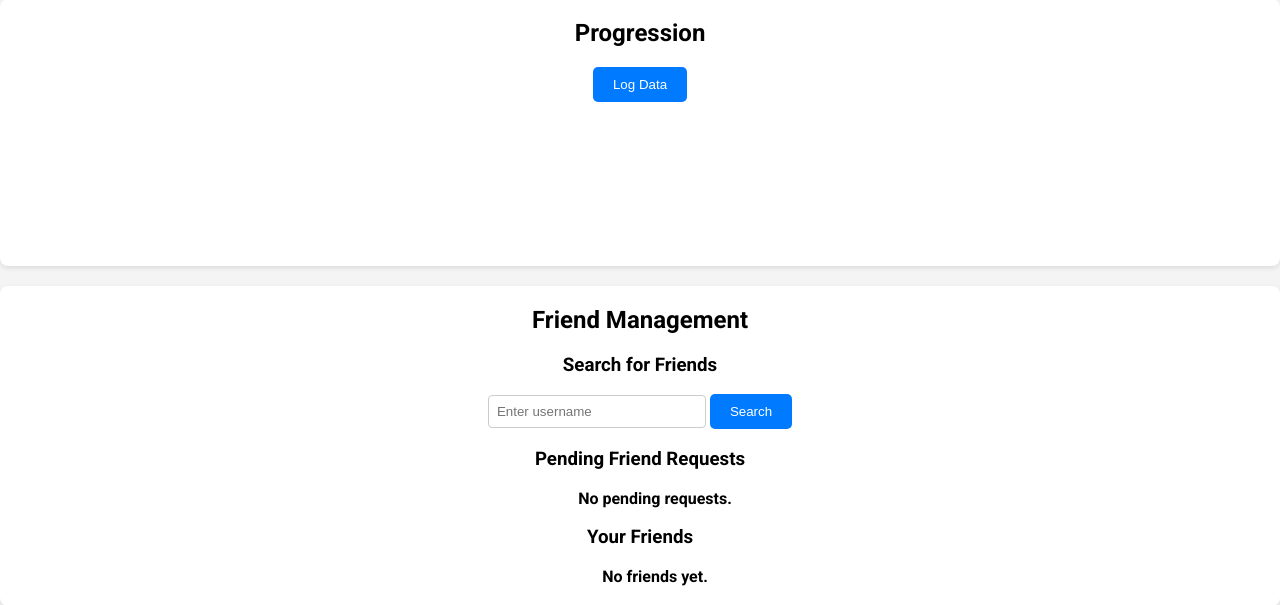
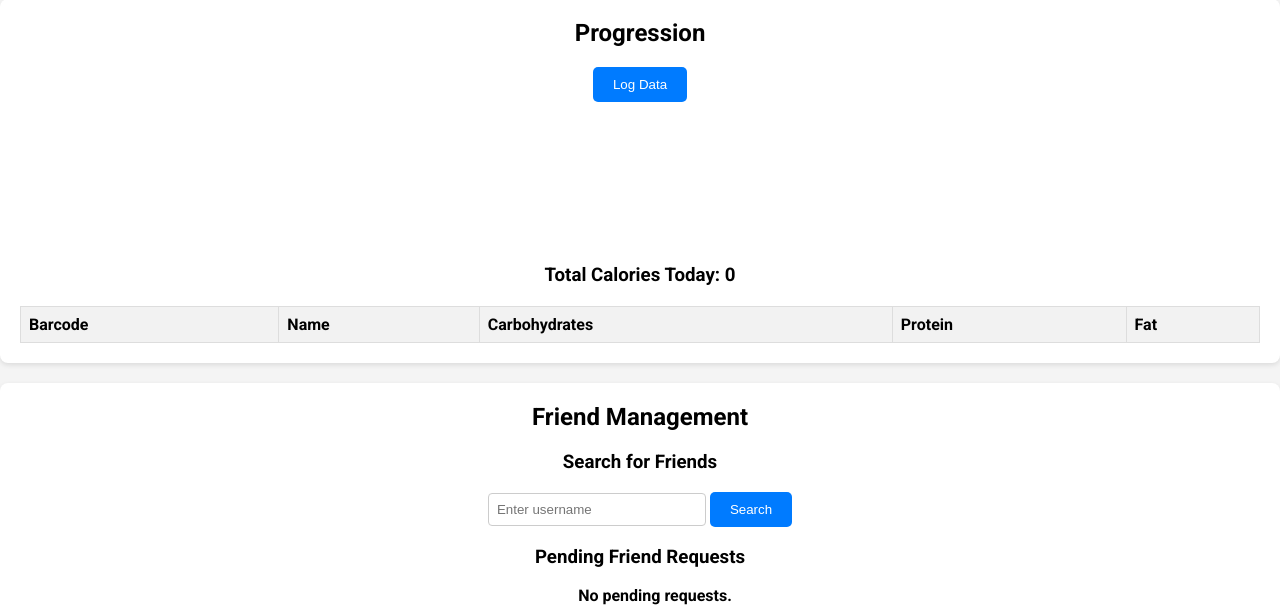
Before and after one commit to UCCS-SP25-CS4300-CS5300-1/Group-6-spring-2025, a Django app: page /accounts/user_data/ in a window 1280 px wide. Shown: the part 595-1200 px from the top of the page. Run offline with Django 4.2, Linux system fonts and the light colour scheme; a user stored in the database is signed in; data comes from the database, SQL or seed files in the repository; both versions use the stored data as it was after the commit; lists and menus that the app fills with data are empty.

Commit message:
finished nutritional log and tracker

```diff
--- a/Project/accounts/models.py
+++ b/Project/accounts/models.py
@@ -2,6 +2,7 @@ from django.db import models
 from django.contrib.auth.models import User
 from django.db.models.signals import post_save
 from django.dispatch import receiver
+from datetime import date
 
 class UserProfile(models.Model):
     FITNESS_LEVEL_CHOICES = [
@@ -63,8 +64,15 @@ class UserAccExercise(models.Model):
 
 class FoodDatabase(models.Model):
     id = models.AutoField(primary_key=True)
+    user = models.ForeignKey(User, on_delete=models.CASCADE)
+    datelog = models.DateField(default=date.today)
     barcode = models.IntegerField(default=0)
-    info = models.CharField(max_length=2000)
+    name = models.CharField(max_length=100)
+    carbs = models.FloatField(default=0)
+    protein = models.FloatField(default=0)
+    fat = models.FloatField(default=0)
+    servings = models.FloatField(default=0)
+
 
 @receiver(post_save, sender=User)
 def create_or_save_userprofile(sender, instance, created, **kwargs):
--- a/Project/accounts/templates/accounts/user_data.html
+++ b/Project/accounts/templates/accounts/user_data.html
@@ -263,15 +263,35 @@
                     <canvas class="cv" id="myChartFood" style="width:20%;max-width:450px"></canvas>
                     <canvas class="cv" id="myChartWeight" style="width:20%;max-width:450px"></canvas>
                 </div>
+                <h3>Total Calories Today: {{ caltotal }}</h3>
+                <table>
+                    <tr>
+                        <th>Barcode</th>
+                        <th>Name</th>
+                        <th>Carbohydrates</th>
+                        <th>Protein</th>
+                        <th>Fat</th>
+                    </tr>
+                    {% for x in foodlist %}
+                    <tr>
+                        <th>{{ x.barcode }}</th>
+                        <th>{{ x.name }}</th>
+                        <th>{{ x.carbs }}</th>
+                        <th>{{ x.protein }}</th>
+                        <th>{{ x.fat }}</th>
+                    </tr>
+                    {% endfor %}
+                </table>
+
                 <!--Section for the charts -->
                 <script>
                     var yValues = JSON.parse("{{ user_profile.weight_history }}");
-                    console.log(yValues)
+                    console.log(yValues);
                     var xValues = new Array(yValues.length);
                     xValues = xValues.fill('');
                     var test = JSON.parse('{{ user_exercises|safe }}');
-                    var yyValues = test['Bench Press']
-                    console.log(yyValues)
+                    var foodlabel = JSON.parse('{{ foodlabels|safe }}');
+                    var foodlabelvalues = JSON.parse('{{ foodlabelvalues }}');
                     var listofexercises = [];
                     for (const key in test) {
                         console.log(key);
@@ -331,15 +351,10 @@
                     new Chart("myChartFood", {
                         type: "doughnut",
                         data: {
-                            labels: [
-                                'Protein',
-                                'Fat',
-                                'Carbohydrates',
-                                'Remaining'
-                            ],
+                            labels: foodlabel,
                             datasets: [{
                                 label: 'My First Dataset',
-                                data: [300, 50, 100, 100],
+                                data: foodlabelvalues,
                                 backgroundColor: [
                                 'rgb(255, 99, 132)',
                                 'rgb(54, 162, 235)',
--- a/Project/accounts/views.py
+++ b/Project/accounts/views.py
@@ -4,10 +4,11 @@ from django.contrib.auth import authenticate, login, logout
 from django.contrib.auth.forms import AuthenticationForm
 from django.contrib.auth.models import User
 from django.contrib import messages
-from .forms import UserRegistrationForm, UserProfileUpdateForm, UserLogDataFormWeight, UserLogDataFormExercise, UserLogDataFormFood
+from .forms import UserRegistrationForm, UserProfileUpdateForm, UserLogDataFormWeight, UserLogDataFormExercise, UserLogDataFormFood, UserLogDataFormFoodData
 import json
 import requests
-from .models import UserProfile, FriendRequest, UserAccExercise
+from datetime import date
+from .models import UserProfile, FriendRequest, UserAccExercise, FoodDatabase
 
 def register(request):
     if request.method == 'POST':
@@ -67,6 +68,20 @@ def user_data(request):
     print(exerciseDict)
     exerciseDict =  json.dumps(exerciseDict)
     print(exerciseDict, type(exerciseDict))
+    #Get data for food log
+    totalCarb = 0
+    totalPro = 0
+    totalFat = 0
+    foodlist = FoodDatabase.objects.filter(user=request.user,datelog=date.today(),servings__gte=1)
+    for food in foodlist:
+        totalCarb += food.carbs * food.servings
+        totalPro += food.protein * food.servings
+        totalFat += food.fat * food.servings
+    labels = ['Protein (' + str(totalPro) + 'g)', 'Fat (' + str(totalFat) + 'g)', 'Carbohydrates (' + str(totalCarb) + 'g)']
+    labelvalues = [totalPro * 4, totalFat * 9, totalCarb * 4]
+    caltotal = labelvalues[0] + labelvalues[1] + labelvalues[2]
+    print(labels, json.dumps(labelvalues))
+
     return render(request, 'accounts/user_data.html', {
         'user_profile': user_profile,
         'user_data_entries': user_data_entries,
@@ -74,6 +89,10 @@ def user_data(request):
         'friend_requests': friend_requests,
         'search_query': search_query,
         'search_results': search_results,
+        'foodlabels':json.dumps(labels),
+        'foodlabelvalues':json.dumps(labelvalues),
+        'foodlist':foodlist,
+        'caltotal':caltotal
     })
 
 def custom_logout(request):
@@ -177,20 +196,27 @@ def log_data(request):
 
     profile = request.user.userprofile
     exercisesdone = UserAccExercise.objects.filter(user=request.user)
+    flag = False
     print(profile)
     if request.method == 'POST':
         #This will update the weight_history attribute as a json object so i can be used in the charts.
-        if('barcode' in request.POST): #This is a foodlog update
-            print(True)
+        if('servings' in request.POST):
+            FoodDatabase.objects.create(user=request.user,barcode=request.POST.get('barcode'),name=request.POST.get('name'),carbs=float(request.POST.get('carbs')),protein=float(request.POST.get('protein')),fat=float(request.POST.get('fat')),servings=float(request.POST.get('servings')))
+            formweight = UserLogDataFormWeight()
+            formexercise = UserLogDataFormExercise()
+            formfood = UserLogDataFormFood()
+            return render(request, 'accounts/log_data.html', {'form':formweight, 'formtwo':formexercise, 'formthree':formfood, 'exercises':exercisesdone, 'flag':flag})
+        elif('barcode' in request.POST): #This is a foodlog update
             tosend = 'https://cs4300-group2.tech/api/product/' + request.POST.get('barcode')
-            print(tosend)
             response = requests.get(tosend)
             response = response.content
             response = response.decode('utf-8')
             response = json.loads(response)
-            print(response['barcode'], response['name'])
             data = json.loads(response['nutrition_data'])
-            print(data['carbohydrates'], data['proteins'], data['fat'])
+            foodinfo = ['Barcode: ' + response['barcode'], 'Name: ' + response['name'],'Carbohydrates: ' + str(data['carbohydrates']),'Protein: ' + str(data['proteins']),'Fat: ' + str(data['fat'])]
+            formprefill = {'barcode':response['barcode'], 'name':response['name'], 'carbs':str(data['carbohydrates']), 'protein':str(data['proteins']), 'fat':str(data['fat'])}
+            formfooddata = UserLogDataFormFoodData(initial=formprefill)
+            flag = True
             #need to making database and new modal to display food data and allow user to update their food log
         elif ('sets' in request.POST): #This is a exercise update
             print(len(request.POST))
@@ -200,14 +226,18 @@ def log_data(request):
             oldweight = json.loads(profile.weight_history)
             oldweight.append(newweight)
             toupdate = json.dumps(oldweight)
-            print(toupdate)
             UserProfile.objects.filter(user=request.user).update(weight_history=toupdate)
+        if flag:
+            formweight = UserLogDataFormWeight()
+            formexercise = UserLogDataFormExercise()
+            formfood = UserLogDataFormFood()
+            return render(request, 'accounts/log_data.html', {'form':formweight, 'formtwo':formexercise, 'formthree':formfood, 'exercises':exercisesdone, 'flag':flag, 'foodinfo':foodinfo, 'formfour':formfooddata})
         formweight = UserLogDataFormWeight()
         formexercise = UserLogDataFormExercise()
         formfood = UserLogDataFormFood()
-        return render(request, 'accounts/log_data.html', {'form':formweight, 'formtwo':formexercise, 'formthree':formfood, 'exercises':exercisesdone})
+        return render(request, 'accounts/log_data.html', {'form':formweight, 'formtwo':formexercise, 'formthree':formfood, 'exercises':exercisesdone, 'flag':flag})
     else:
         formweight = UserLogDataFormWeight()
         formexercise = UserLogDataFormExercise()
         formfood = UserLogDataFormFood()
-        return render(request, 'accounts/log_data.html', {'form':formweight, 'formtwo':formexercise, 'formthree':formfood, 'exercises':exercisesdone})
+        return render(request, 'accounts/log_data.html', {'form':formweight, 'formtwo':formexercise, 'formthree':formfood, 'exercises':exercisesdone, 'flag':flag})
```
Also changed, not shown: Project/accounts/forms.py (+11 -0 lines), Project/accounts/templates/accounts/log_data.html (+12 -7 lines), Project/accounts/migrations/0012_fooddatabase.py (added), Project/accounts/migrations/0013_alter_fooddatabase_carbs_alter_fooddatabase_fat_and_more.py (added), Project/accounts/migrations/0014_fooddatabase_datelog.py (added), Project/db.sqlite3.
